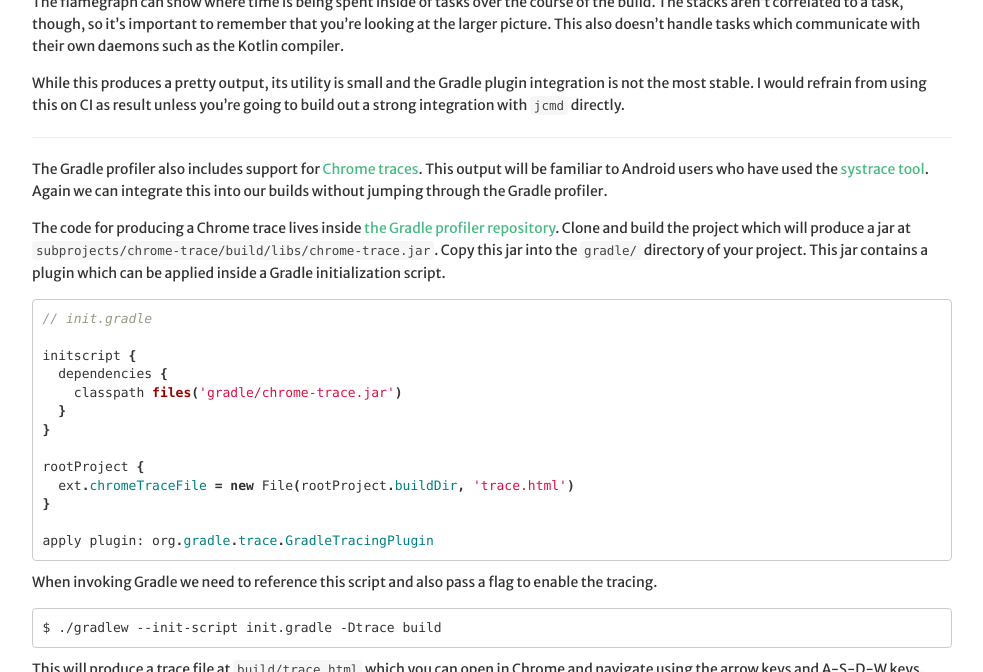
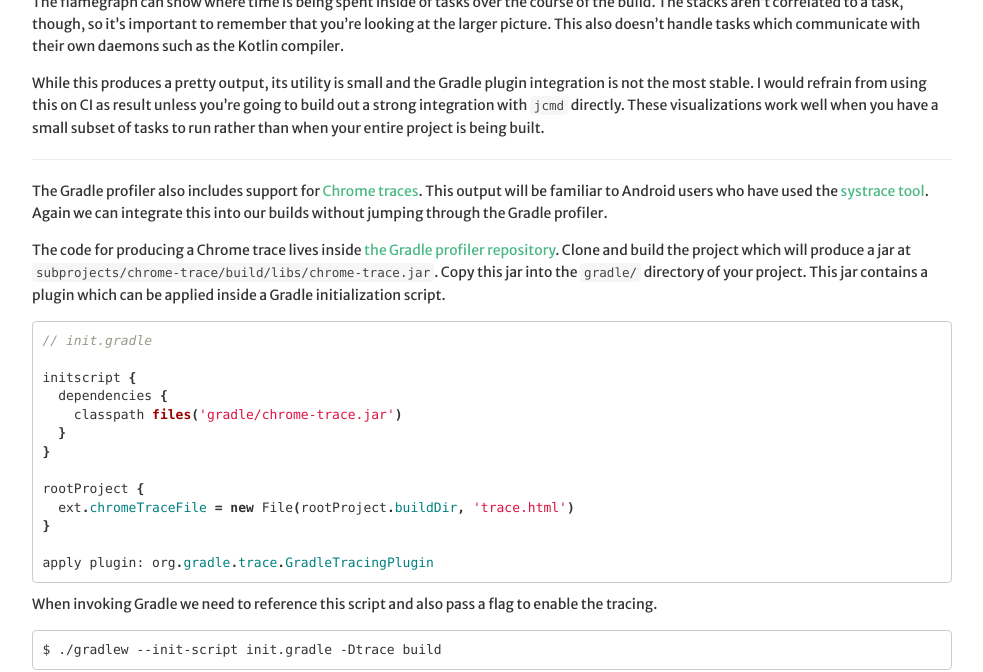
Before and after one commit to JakeWharton/jakewharton.com, a Jekyll site: the page built from _posts/2018-08-01-tracing-gradle-task-execution.md, in a window 1280 px wide and 900 px high, scrolled down 847 px, cut to the strip 164-836 px from the top of the window. Shown: the whole strip, without its empty margins (8-991 px from the left). Built offline with Jekyll 4.4.1, drawn with Linux system fonts in a browser that asks for light colours; nearby versions of some CDN libraries.

Commit message:
JFR still useful

```diff
--- a/_posts/2018-08-01-tracing-gradle-task-execution.md
+++ b/_posts/2018-08-01-tracing-gradle-task-execution.md
@@ -23,7 +23,7 @@
 
 The flamegraph can show where time is being spent inside of tasks over the course of the build. The stacks aren't correlated to a task, though, so it's important to remember that you're looking at the larger picture. This also doesn't handle tasks which communicate with their own daemons such as the Kotlin compiler.
 
-While this produces a pretty output, its utility is small and the Gradle plugin integration is not the most stable. I would refrain from using this on CI as result unless you're going to build out a strong integration with `jcmd` directly.
+While this produces a pretty output, its utility is small and the Gradle plugin integration is not the most stable. I would refrain from using this on CI as result unless you're going to build out a strong integration with `jcmd` directly. These visualizations work well when you have a small subset of tasks to run rather than when your entire project is being built.
 
 ---
 
```
